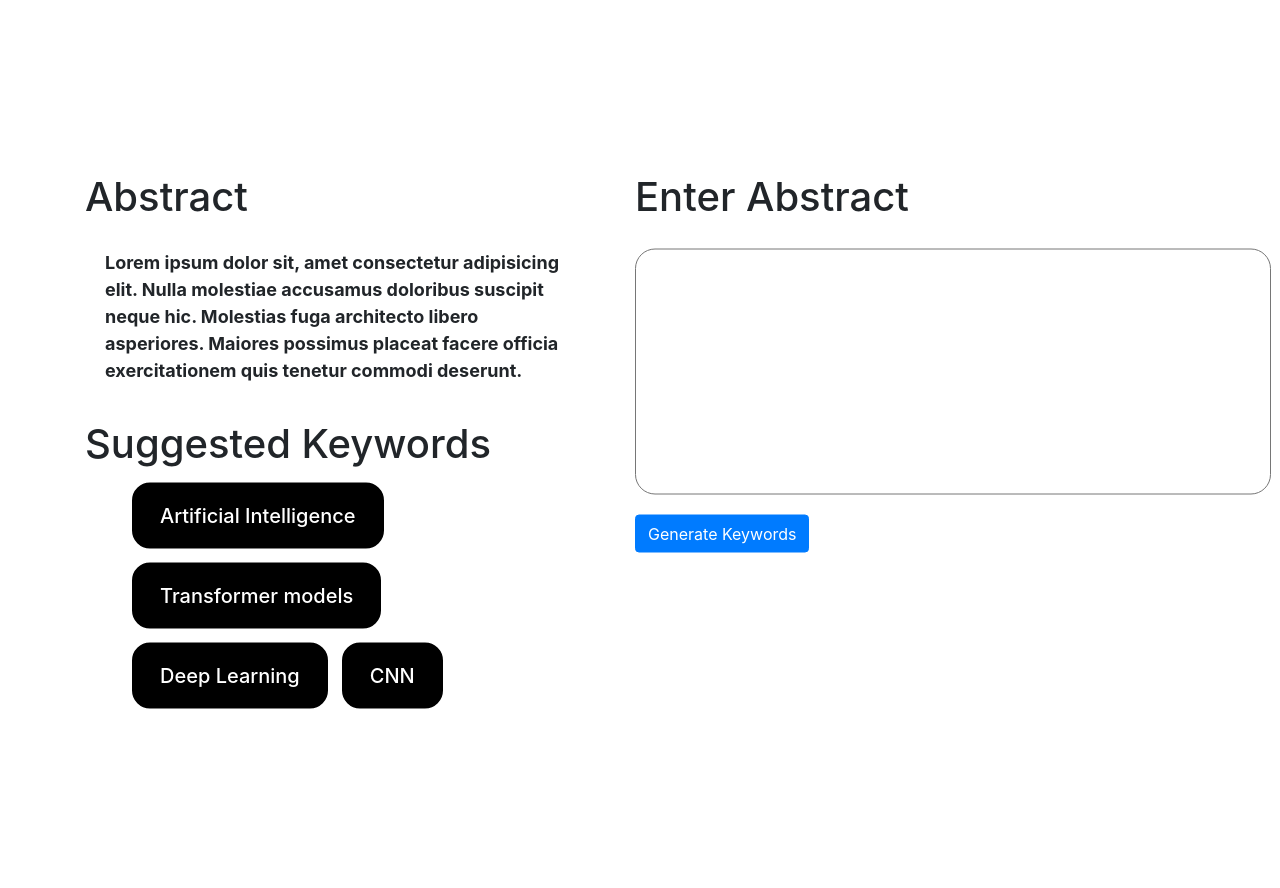
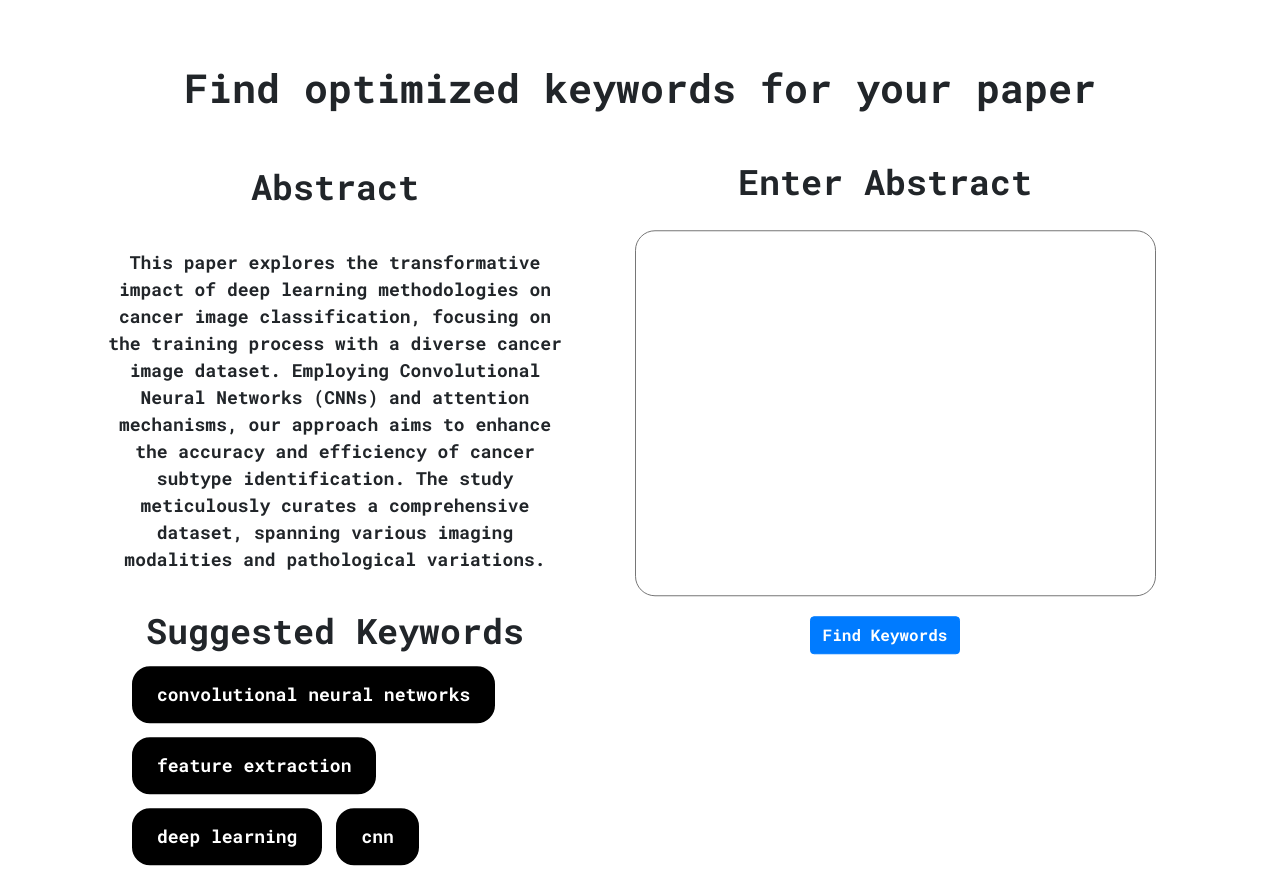
Before and after one commit to Neloy-Barman/Scientific-Paper-Keywords-Categorization, a Flask app: page / in a window 1280 px wide. Run offline with Flask 3, Linux system fonts and the light colour scheme; some libraries are stand-ins or nearby versions.

Commit message:
website on progress

```diff
--- a/app.py
+++ b/app.py
@@ -20,11 +20,13 @@ def index():
 
         outputs = categorize_keywords(input_text=input_text)
 
-        print(outputs)
+        # print(outputs)
 
         # output_text = "HELLO WORLD THIS IS THE WORLD"
 
         output_text = outputs
+
+        # print(f"This is the output: {type(output_text)}")
 
         return render_template("classifier.html", input_text = input_text, output_text = output_text)
     else:
@@ -53,16 +55,18 @@ def categorize_keywords(input_text):
 
     response_data = response['confidences']
 
-    # print(response_data)
+    print(response_data)
 
     keywords = [data['label'] for data in response_data if data['confidence'] >= 0.5]
 
-    # print(f"This is the keywords: {keywords}")
+    print(f"This is the keywords: {keywords}")
 
-    if not len(keywords):
-        return "No relatable keywords found!!"
-    else:
-        return keywords
+    return keywords
+
+    # if keywords == [] :
+    #     return "No relatable keywords found!!"
+    # else:
+    #     return keywords
 
 if __name__ == "__main__":
     app.run(debug=True)
--- a/static/css/style.css
+++ b/static/css/style.css
@@ -4,6 +4,8 @@
     left: 50%;
     transform: translate(-50%, -50%);
     justify-content: center;
+    /* background-color: aqua; */
+    font-family: 'Roboto Mono', monospace;
 }
 
 .grid_container{
@@ -31,6 +33,13 @@
     font-weight: 500;
 }
 
+.headers{
+    font-size: 35px;
+    font-style: normal;
+    font-weight: bolder;
+    font-family: 'Roboto Mono', monospace;
+}
+
 .abstract_text{
     font-size: large;
     font-weight: bolder;
@@ -40,7 +49,7 @@
 .keywords{
     display: inline;
     float: left;
-    padding: 18px 28px;
+    padding: 15px 25px;
     margin: 5px 5px;
     border-style: solid;
     border-width: 2px;
@@ -48,7 +57,7 @@
     background-color: #000;
     border-radius: 20px;
     color: #fff;
-    font-size: 20px;
+    font-size: 18px;
     font-weight: 500;
 }
 
@@ -59,8 +68,20 @@
     margin-bottom: 20px;
 }
 
-.btn-primary{
+/* .btn-primary{
     /* margin: 10px; */
     /* margin-top: 20px; */
-    margin-bottom: 20px;
+    /* margin-bottom: 20px;
+    height: 10px;
+    width: 500px;
+} */
+
+.goback{
+    height: 50px;
+    width: 200px;
+    background-color: #01352e;
+    border-style: none;
+    border-radius: 20px;
+    /* text-decoration: #fff; */
+    color: #fff;
 }
--- a/templates/index.html
+++ b/templates/index.html
@@ -6,24 +6,30 @@
     <title>Keyword Generator</title>
     <link rel="stylesheet" type="text/css" href="{{ url_for('static', filename='css/style.css')}}">
     <link rel="stylesheet" href="https://cdn.jsdelivr.net/npm/bootstrap@4.3.1/dist/css/bootstrap.min.css" integrity="sha384-ggOyR0iXCbMQv3Xipma34MD+dH/1fQ784/j6cY/iJTQUOhcWr7x9JvoRxT2MZw1T" crossorigin="anonymous">
+    <link rel="preconnect" href="https://fonts.googleapis.com">
+    <link rel="preconnect" href="https://fonts.gstatic.com" crossorigin>
+    <link href="https://fonts.googleapis.com/css2?family=Roboto+Mono:wght@700&display=swap" rel="stylesheet">
 </head>
 
 <body>
     <div class="container">
+        <div class="mt-5 mb-5" align="center">
+            <h1>Find optimized keywords for your paper</h1>
+        </div>
         <div class="grid_container">
-            <div>
-                <h1>Abstract</h1>
+            <div align="center">
+                <p class="headers">Abstract</p>
                 <span id="abstract"></span>
-                <h1>Suggested Keywords</h1>
+                <h1 class="headers">Suggested Keywords</h1>
                 <ul class="keyword_list">
                     <span id="element1"></span>
                 </ul>
             </div>
-            <div>
-                <h1>Enter Abstract</h1>
+            <div align="center">
+                <h1 class="headers">Enter Abstract</h1>
                 <form action="/" method="post">
-                    <textarea class="input" type="text" id="text" name="input_text" rows="10" cols="60"></textarea><br />
-                    <button type="submit" class="btn btn-primary">Generate Keywords</button>
+                    <textarea class="input" type="text" id="text" name="input_text" rows="15" cols="50"></textarea><br />
+                    <button type="submit" class="btn btn-primary">Find Keywords</button>
                 </form>
             </div>
         </div>
@@ -33,8 +39,7 @@
     <script>
          var typed1 = new Typed("#abstract", {
             strings: [
-                "<p class='abstract_text'>Lorem ipsum dolor sit, amet consectetur adipisicing elit. Nulla molestiae accusamus doloribus suscipit neque hic. Molestias fuga architecto libero asperiores. Maiores possimus placeat facere officia exercitationem quis tenetur commodi deserunt.</p>",
-            ],
+                "<p class='abstract_text'>This paper explores the transformative impact of deep learning methodologies on cancer image classification, focusing on the training process with a diverse cancer image dataset. Employing Convolutional Neural Networks (CNNs) and attention mechanisms, our approach aims to enhance the accuracy and efficiency of cancer subtype identification. The study meticulously curates a comprehensive dataset, spanning various imaging modalities and pathological variations.</p>"],
             typeSpeed: 10,
             showCursor:false,
             // onComplete: function () {
@@ -44,7 +49,7 @@
         });
         var typed1 = new Typed("#element1", {
             strings: [
-                "<li class='keywords'>Artificial Intelligence</li> <li class='keywords'>Transformer models</li> <li class='keywords'>Deep Learning</li> <li class='keywords'>CNN</li>",
+                "<li class='keywords'>convolutional neural networks</li> <li class='keywords'>feature extraction</li> <li class='keywords'>deep learning</li> <li class='keywords'>cnn</li>",
             ],
             showCursor: false,
             typeSpeed: 30,
```
Also changed, not shown: templates/classifier.html (+31 -9 lines).
